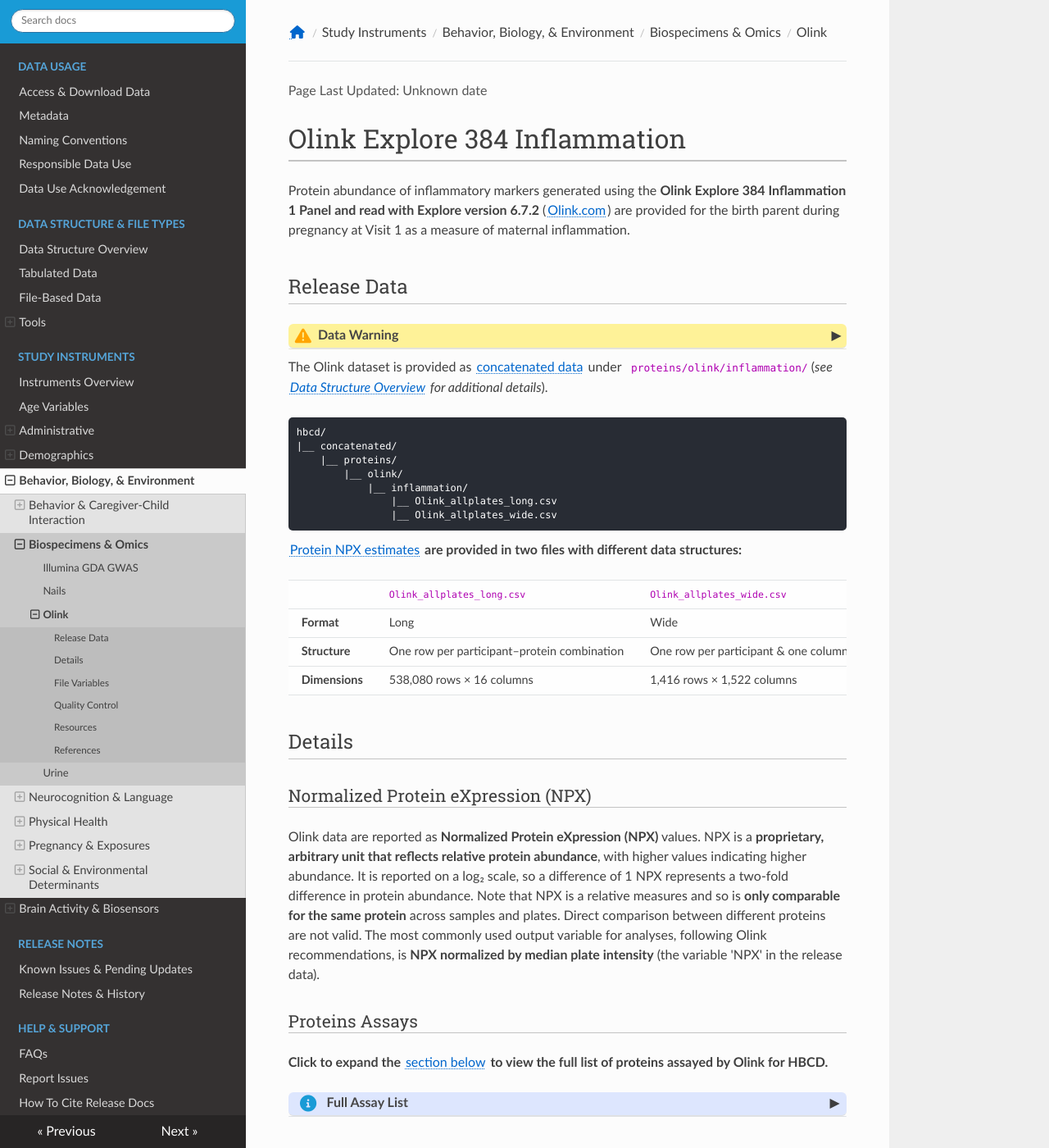
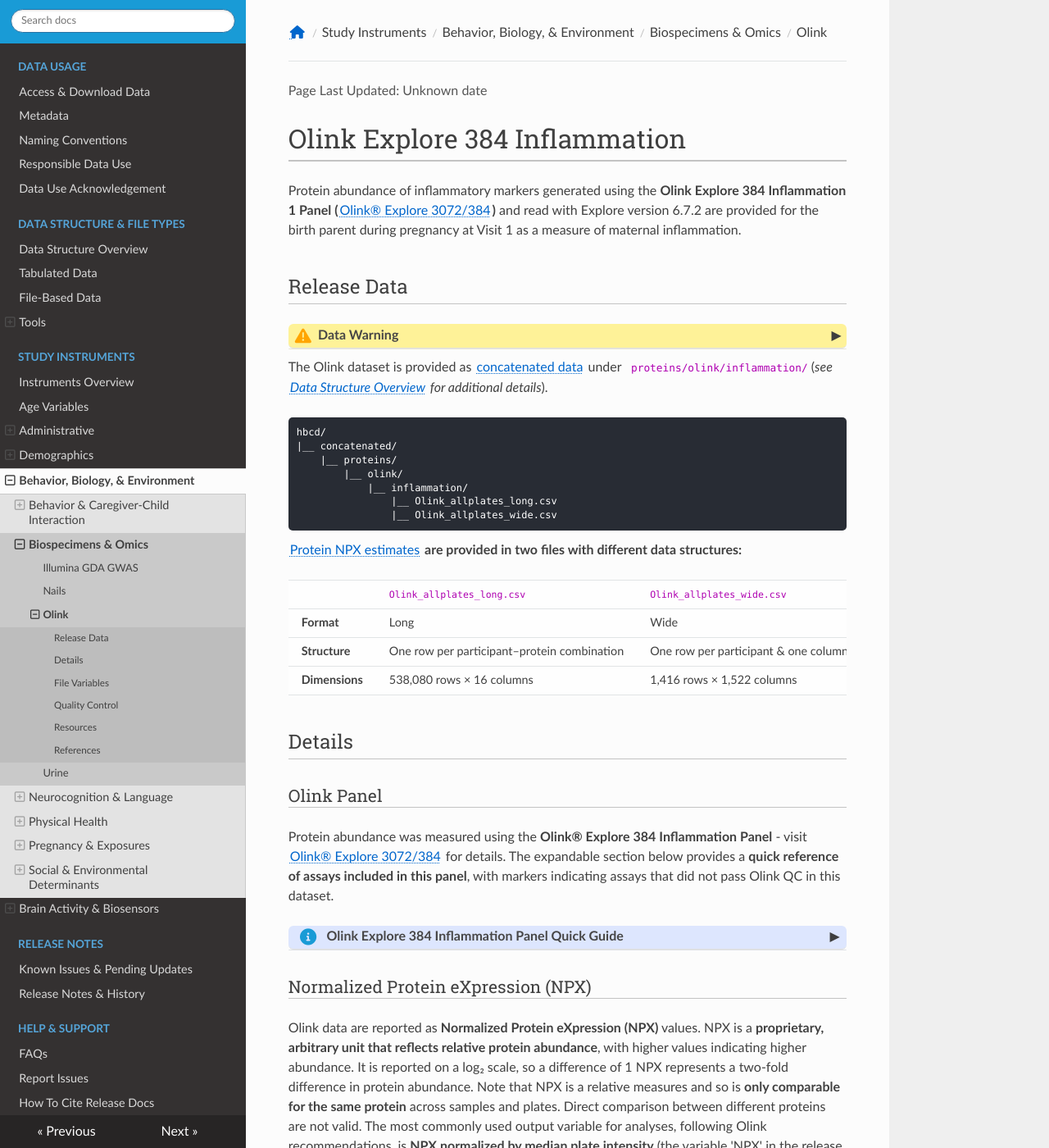
Before and after one commit to nbdc-datahub/hbcd-docs, an MkDocs documentation site: the page built from docs/instruments/biospec/olink.md, in a window 1280 px wide and 1400 px high. Shown: the whole window at 82% size. Built offline with MkDocs 1.6.1, drawn with Linux system fonts in a browser that asks for light colours; nearby versions of some CDN libraries; some of the changed text lies outside the part shown.

Commit message:
add ref to olink panel

```diff
--- a/docs/instruments/biospec/olink.md
+++ b/docs/instruments/biospec/olink.md
@@ -1,6 +1,6 @@
 # Olink Explore 384 Inflammation
 
-Protein abundance of inflammatory markers generated using the **Olink Explore 384 Inflammation 1 Panel and read with Explore version 6.7.2** ([Olink.com](https://olink.com/products/olink-explore-3072-384)) are provided for the birth parent during pregnancy at Visit 1 as a measure of maternal inflammation.
+Protein abundance of inflammatory markers generated using the **Olink Explore 384 Inflammation 1 Panel ([Olink® Explore 3072/384](https://olink.com/products/olink-explore-3072-384))** and read with Explore version 6.7.2 are provided for the birth parent during pregnancy at Visit 1 as a measure of maternal inflammation.
 
 ## Release Data
 
@@ -41,17 +41,14 @@
 
 ## Details
 
-### Normalized Protein eXpression (NPX)
-Olink data are reported as **Normalized Protein eXpression (NPX)** values. NPX is a **proprietary, arbitrary unit that reflects relative protein abundance**, with higher values indicating higher abundance. It is reported on a log₂ scale, so a difference of 1 NPX represents a two-fold difference in protein abundance. Note that NPX is a relative measures and so is **only comparable for the same protein** across samples and plates. Direct comparison between different proteins are not valid. The most commonly used output variable for analyses, following Olink recommendations, is **NPX normalized by median plate intensity** (the variable 'NPX' in the release data).
+### Olink Panel
 
-### Proteins Assays
-
-**Click to expand the [section below](#assays) to view the full list of proteins assayed by Olink for HBCD.**
+Protein abundance was measured using the **Olink® Explore 384 Inflammation Panel** - visit [Olink® Explore 3072/384](https://olink.com/products/olink-explore-3072-384) for details. The expandable section below provides a **quick reference of assays included in this panel**, with markers indicating assays that did not pass Olink QC in this dataset.
 
 <div id="assays" class="table-banner" onclick="toggleCollapse(this)">
     <span class="emoji"><i class="fas fa-circle-info"></i></span>
   <span class="text-with-link">
-  <span class="text">Full Assay List</span>
+  <span class="text">Olink Explore 384 Inflammation Panel Quick Guide</span>
   <a class="anchor-link" href="#assays" title="Copy link">
   <i class="fa-solid fa-link"></i>
   </a>
@@ -72,6 +69,8 @@
 </div>
 </div>
 
+### Normalized Protein eXpression (NPX)
+Olink data are reported as **Normalized Protein eXpression (NPX)** values. NPX is a **proprietary, arbitrary unit that reflects relative protein abundance**, with higher values indicating higher abundance. It is reported on a log₂ scale, so a difference of 1 NPX represents a two-fold difference in protein abundance. Note that NPX is a relative measures and so is **only comparable for the same protein** across samples and plates. Direct comparison between different proteins are not valid. The most commonly used output variable for analyses, following Olink recommendations, is **NPX normalized by median plate intensity** (the variable 'NPX' in the release data).
 
 ## File Variables
 
@@ -132,7 +131,7 @@
 
 #### Olink QC
 
-Internal assay controls include an **extension control**, used for normalization to generate NPX values, as well as **incubation** and **amplification controls**, which monitor assay performance (QC). See the [Olink® Explore Overview](https://7074596.fs1.hubspotusercontent-na1.net/hubfs/7074596/01-User%20Manuals%20for%20website/1187-olink-explore-overview-user-manual.pdf) for a detailed description of these controls. Proteins that did not meet Olink’s quality control criteria have values of **0** for **[Protein]_Count** and **NA** for **ExtNPX**, **NPX**, and **PCNormalizedNPX**. This includes the following proteins (also indicated in the [Full Assay List](#assays) above):
+Internal assay controls include an **extension control**, used for normalization to generate NPX values, as well as **incubation** and **amplification controls**, which monitor assay performance (QC). See the [Olink® Explore Overview](https://7074596.fs1.hubspotusercontent-na1.net/hubfs/7074596/01-User%20Manuals%20for%20website/1187-olink-explore-overview-user-manual.pdf) for a detailed description of these controls. Proteins that did not meet Olink’s quality control criteria have values of **0** for **[Protein]_Count** and **NA** for **ExtNPX**, **NPX**, and **PCNormalizedNPX**. This includes the following proteins:
 
 <ul style="font-size: 0.9em;">
 <li>BCL2L11 (O43521-2) </li>
```
